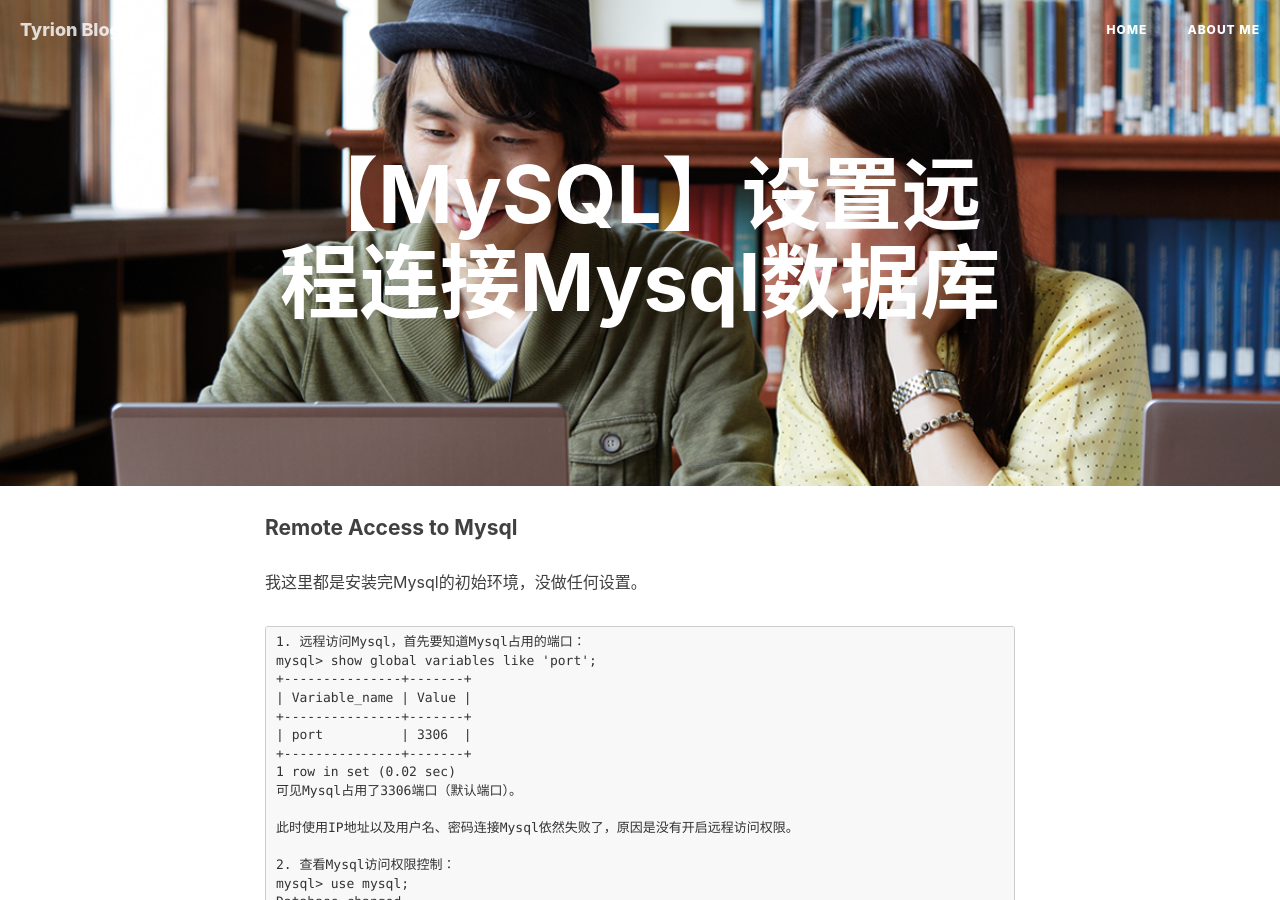
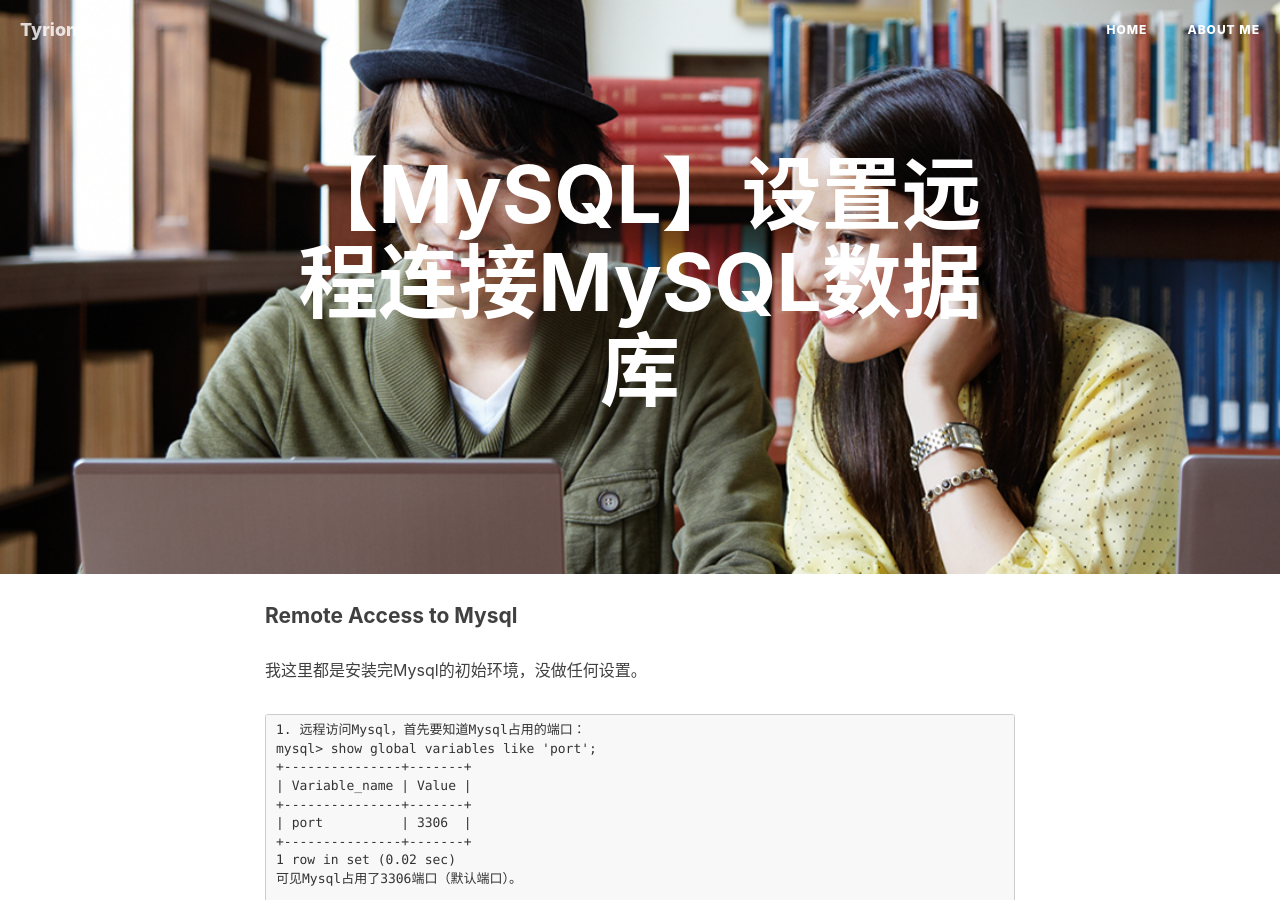
Before and after one commit to ttyrion/ttyrion.github.io, a Jekyll site: the page built from _posts/2019-03-09-【MySQL】设置远程连接MySQL数据库.md, in a window 1280 px wide and 900 px high. Built offline with Jekyll 4.4.1, drawn with Linux system fonts in a browser that asks for light colours; nearby versions of some CDN libraries; comment, search, counter and statistics services are not loaded.

Commit message:
改标题

```diff
--- a/_posts/2019-03-09-【MySQL】设置远程连接MySQL数据库.md
+++ b/_posts/2019-03-09-【MySQL】设置远程连接MySQL数据库.md
@@ -1,6 +1,6 @@
 ---
 layout:         page
-title:         【MySQL】设置远程连接Mysql数据库
+title:         【MySQL】设置远程连接MySQL数据库
 subtitle:
 date:           2019-03-09
 author:         翼
```
